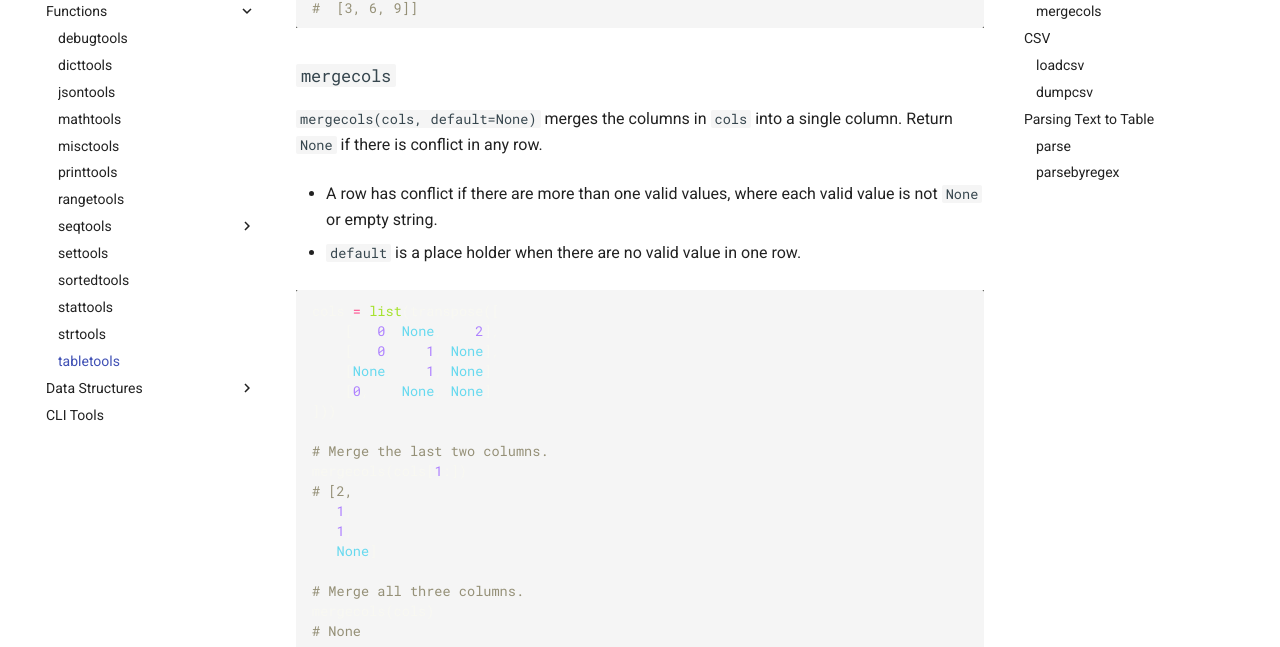
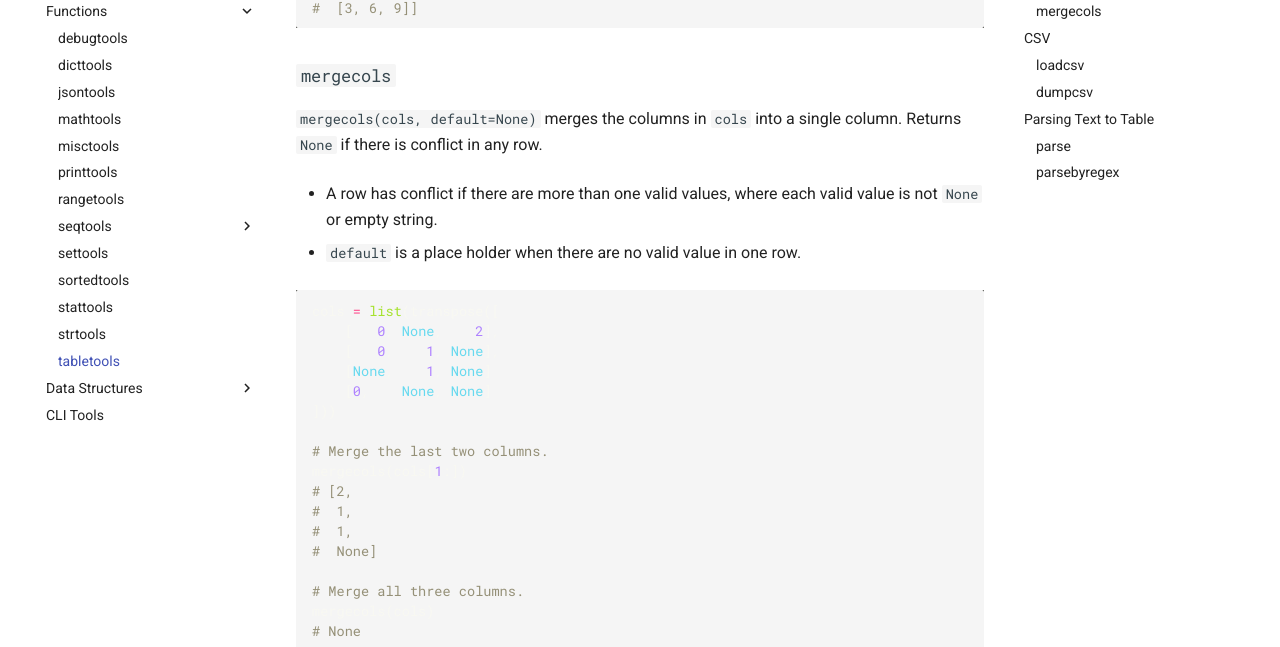
Before and after one commit to chuanconggao/extratools, an MkDocs documentation site: the page built from docs/functions/tabletools.md, in a window 1280 px wide and 900 px high, scrolled down 551 px. Shown: the part 151-798 px from the top of the window. Built offline with MkDocs 1.6.1 and Material for MkDocs 9.7.7, drawn with Linux system fonts in a browser that asks for light colours; comment, search, counter and statistics services are not loaded; old or Windows-style settings are respelled for this version of MkDocs.

Commit message:
Tweak docs

```diff
--- a/docs/functions/tabletools.md
+++ b/docs/functions/tabletools.md
@@ -24,7 +24,7 @@ list(transpose([
 
 ### `mergecols`
 
-`mergecols(cols, default=None)` merges the columns in `cols` into a single column. Return `None` if there is conflict in any row.
+`mergecols(cols, default=None)` merges the columns in `cols` into a single column. Returns `None` if there is conflict in any row.
 
 - A row has conflict if there are more than one valid values, where each valid value is not `None` or empty string.
 
@@ -41,9 +41,9 @@ cols = list(transpose([
 # Merge the last two columns.
 mergecols(cols[1:])
 # [2,
-   1,
-   1,
-   None]
+#  1,
+#  1,
+#  None]
 
 # Merge all three columns.
 mergecols(cols)
```
Also changed, not shown: docs/functions/stattools.md (+2 -4 lines).
